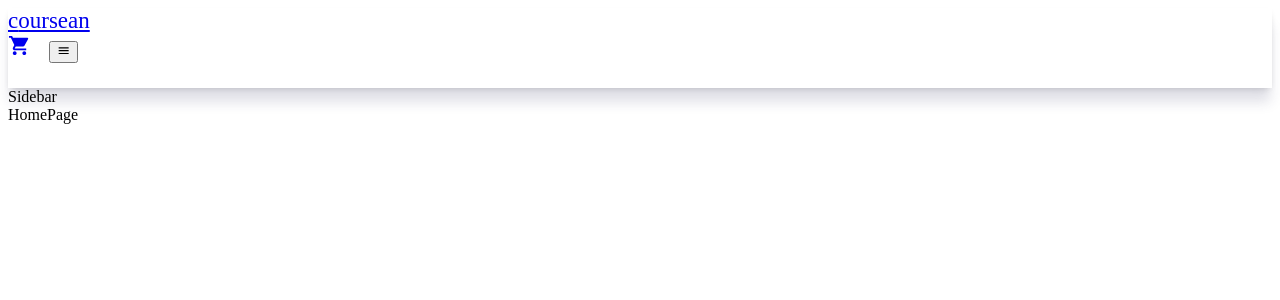
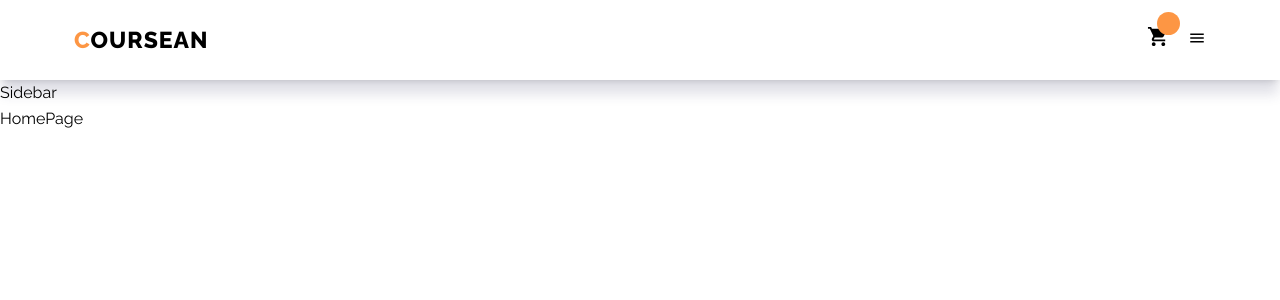
Before and after one commit to mehmetenfa/udemy-clone, a React (Create React App) app: page / in a window 1280 px wide. Shown: the top 300 px of the page. Built offline with nearby package versions, Linux system fonts and the light colour scheme.

Commit message:
appStyle file added

```diff
--- a/src/App.css
+++ b/src/App.css
@@ -1,38 +1,214 @@
-.App {
-  text-align: center;
+@import url('https://fonts.googleapis.com/css2?family=Raleway:wght@100;300;400;500;600;700;800;900&display=swap');
+
+:root{
+    --base-font: 'Raleway', sans-serif;
+    --clr-white: #fff;
+    --clr-black: #000;
+    --clr-orange: #fd9644;
+    --clr-dark: #1C1D1F;
+    --clr-purple: #A435F0;
+    --clr-pink: #E91E63;
+    --clr-alice-blue: #F8F9FB;
+    --spacing : 0.1rem;
+    --transition: all 300ms linear;
 }
 
-.App-logo {
-  height: 40vmin;
-  pointer-events: none;
+/* global styles and resets */
+*,
+*::after,
+*::before{
+    margin: 0;
+    padding: 0;
+    box-sizing: border-box;
+    scroll-behavior: smooth;
+}
+html{
+    font-size: 10px;
+}
+body{
+    font-size: 1.6rem;
+    line-height: 1.6;
+    font-family: var(--base-font);
+    color: var(--clr-black);
+}
+ul{
+    list-style-type: none;
+}
+a{
+    text-decoration: none;
+    color: unset;
+}
+a:hover{
+    color: unset;
+}
+h1, h2, h3, h4, h5, h6{
+    letter-spacing: var(--spacing);
+    text-transform: capitalize;
+}
+img{
+    width: 100%;
+    display: block;
+}
+.img-cover{
+    width: 100%;
+    height: 100%;
+    object-fit: cover;
+}
+button{
+    cursor: pointer;
+    outline: 0;
+    border: none;
+    background-color: transparent;
+    font-family: inherit;
+    font-size: 1.8rem;
+}
+input, textarea, select{
+    outline: 0;
+    border: none;
+    resize: none;
 }
 
-@media (prefers-reduced-motion: no-preference) {
-  .App-logo {
-    animation: App-logo-spin infinite 20s linear;
-  }
+/* container */
+.container{
+    max-width: 1200px;
+    margin: 0 auto;
+    padding: 0 1.8rem;
 }
 
-.App-header {
-  background-color: #282c34;
-  min-height: 100vh;
-  display: flex;
-  flex-direction: column;
-  align-items: center;
-  justify-content: center;
-  font-size: calc(10px + 2vmin);
-  color: white;
+@media screen and (min-width: 768px){
+    .container{
+        padding: 0 3.4rem;
+    }
 }
 
-.App-link {
-  color: #61dafb;
+@media screen and (min-width: 1400px){
+    .container{
+        padding: 0 1rem;
+    }
 }
 
-@keyframes App-logo-spin {
-  from {
-    transform: rotate(0deg);
-  }
-  to {
-    transform: rotate(360deg);
-  }
+/* flex and grid */
+.flex{
+    display: flex;
+    align-items: center;
 }
+.flex-wrap{
+    flex-wrap: wrap;
+}
+.flex-column{
+    flex-direction: column;
+}
+.flex-center{
+    justify-content: center;
+}
+.flex-between{
+    justify-content: space-between;
+}
+.flex-start{
+    justify-content: flex-start;
+}
+.flex-end{
+    justify-content: flex-end;
+}
+.grid{
+    display: grid;
+}
+
+/* display */
+.d-block{
+    display: block;
+}
+.d-inline-block{
+    display: inline-block;
+}
+.d-inline{
+    display: inline;
+}
+
+/* height and width */
+.h-100{height: 100%;}
+.w-100{width: 100%;}
+
+/* backgrounds */
+.bg-white{background-color: var(--clr-white);}
+.bg-black{background-color: var(--clr-black);}
+.bg-transparent{background-color: transparent;}
+.bg-orange{background-color: var(--clr-orange);}
+.bg-dark{background-color: var(--clr-dark);}
+.bg-purple{background-color: var(--clr-purple);}
+.bg-alice-blue{background-color: var(--clr-alice-blue);}
+
+/* text and paras */
+.text{
+    line-height: 1.6;
+    font-weight: 400;
+    font-size: 18px;
+}
+
+/* text alignment */
+.text-center{text-align: center;}
+.text-start{text-align: left;}
+.text-end{text-align: right;}
+
+/* text transform */
+.text-uppercase{text-transform: uppercase;}
+.text-capitalize{text-transform: capitalize;}
+.text-justify{text-align: justify;}
+
+/* text colors */
+.text-white{color: var(--clr-white);}
+.text-black{color: var(--clr-black);}
+.text-orange{color: var(--clr-orange);}
+.text-dark{color: var(--clr-dark);}
+.text-purple{color: var(--clr-purple);}
+.text-pink{color: var(--clr-pink);}
+.text-alice-blue{color: var(--clr-alice-blue);}
+
+/* font weights */
+.fw-2{font-weight: 200;}
+.fw-3{font-weight: 300;}
+.fw-4{font-weight: 400;}
+.fw-5{font-weight: 500;}
+.fw-6{font-weight: 600;}
+.fw-7{font-weight: 700;}
+.fw-8{font-weight: 800;}
+
+/* font sizes */
+.fs-12{font-size: 12px;}
+.fs-13{font-size: 13px;}
+.fs-14{font-size: 14px;}
+.fs-15{font-size: 15px;}
+.fs-16{font-size: 16px;}
+.fs-17{font-size: 17px;}
+.fs-18{font-size: 18px;}
+.fs-19{font-size: 19px;}
+.fs-20{font-size: 20px;}
+.fs-21{font-size: 21px;}
+.fs-22{font-size: 22px;}
+.fs-23{font-size: 23px;}
+.fs-24{font-size: 24px;}
+.fs-25{font-size: 25px;}
+.fs-26{font-size: 26px;}
+
+/* letter spacing */
+.ls-1{letter-spacing: 1px;}
+.ls-2{letter-spacing: 2px;}
+
+/* margin & padding */
+.mx-auto{
+    margin-right: auto;
+    margin-left: auto;
+}
+
+/* opacity */
+.opacity-09{opacity: 0.9;}
+.opacity-08{opacity: 0.8;}
+.opacity-07{opacity: 0.7;}
+.opacity-06{opacity: 0.6;}
+.opacity-05{opacity: 0.5;}
+
+/* animation and transition stopper */
+.resize-animation-stopper *{
+    animation: none!important;
+    transition: none!important;
+}
```
